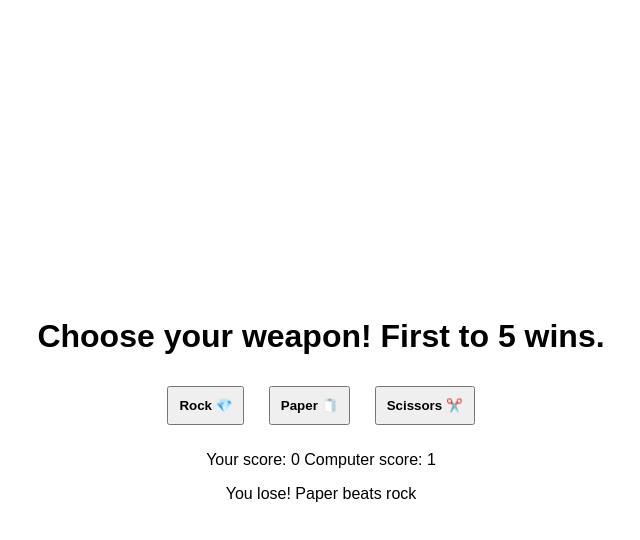
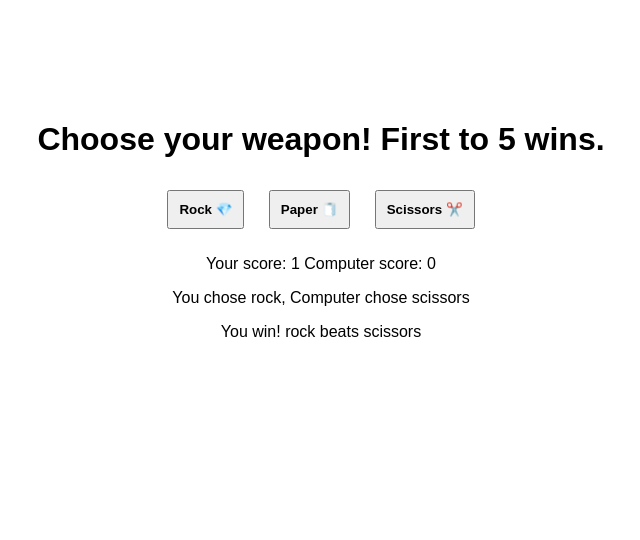
Before and after one commit to Web-Dev-Rich/rock_paper_scissors, a plain HTML site: page index.html in a window 1280 px wide. Both pictures are taken after a click on the button "Rock 💎". Shown: the whole page, without its empty margins (319-959 px from the left). Drawn offline with Linux system fonts and the light colour scheme.

Commit message:
Finished

```diff
--- a/index.html
+++ b/index.html
@@ -19,9 +19,10 @@
     </div>
     <div class="results-area">
       <p class="scores"></p>
+      <p class="choices"></p>
       <p class="results"></p>
       <p class="winner"></p>
-      <div class="play-again hidden">
+      <div class="play-again">
         <button>Play Again</button>
       </div>
     </div>
--- a/script.js
+++ b/script.js
@@ -5,27 +5,15 @@ let computerTally = 0;
 const buttons = document.querySelectorAll('button[class="button"]');
 const scoresDisp = document.querySelector('.scores');
 scoresDisp.textContent = `Your score: ${playerTally} Computer score: ${computerTally}`;
+const choicesDisp = document.querySelector('.choices');
 const resultsDisp = document.querySelector('.results');
 const winnerDisp = document.querySelector('.winner');
 const playAgain = document.querySelector('.play-again');
+playAgain.classList.add('hidden');
+playAgain.removeEventListener('click', () => window.location.reload());
 
 buttons.forEach(button => {
-  button.addEventListener('click', e => {
-    const playerChoice = e.target.id;
-    const computerChoice = computerPlay();
-    const winner = playRound(playerChoice, computerChoice);
-
-    if (winner === 'p') {
-      playerTally += 1;
-    } else if (winner === 'c') {
-      computerTally += 1;
-    }
-    scoresDisp.textContent = `Your score: ${playerTally} Computer score: ${computerTally}`;
-
-    if (playerTally === 5 || computerTally === 5) {
-      declareResult(playerTally, computerTally);
-    }
-  });
+  button.addEventListener('click', handleClick);
 });
 
 // A `computerPlay` function creates the computers selection
@@ -37,11 +25,11 @@ function computerPlay() {
   let output = '';
   const randomNumber = Math.floor(Math.random() * 3 + 1);
   if (randomNumber === 1) {
-    output = 'Rock';
+    output = 'rock';
   } else if (randomNumber === 2) {
-    output = 'Paper';
+    output = 'paper';
   } else {
-    output = 'Scissors';
+    output = 'scissors';
   }
   return output;
 }
@@ -53,17 +41,17 @@ function computerPlay() {
 // **Variables changed:** None
 
 function playRound(playerSelection, computerSelection) {
-  resultsDisp.textContent = `You chose ${playerSelection} Computer chose ${computerSelection}`;
+  choicesDisp.textContent = `You chose ${playerSelection}, Computer chose ${computerSelection}`;
 
   if (playerSelection === computerSelection) {
-    resultsDisp.textContent = `Its a tie! You both chose ${playerSelection}`;
+    resultsDisp.textContent = `Its a tie!`;
     return true;
   }
 
   if (
-    (playerSelection === 'Rock' && computerSelection === 'Scissors') ||
-    (playerSelection === 'Paper' && computerSelection === 'Rock') ||
-    (playerSelection === 'Scissors' && computerSelection === 'Paper')
+    (playerSelection === 'rock' && computerSelection === 'scissors') ||
+    (playerSelection === 'paper' && computerSelection === 'rock') ||
+    (playerSelection === 'scissors' && computerSelection === 'paper')
   ) {
     resultsDisp.textContent = `You win! ${playerSelection} beats ${computerSelection}`;
     return 'p';
@@ -79,6 +67,10 @@ function playRound(playerSelection, computerSelection) {
 // **Outputs:** A message to the console declaring the winner and scores of the game or if it was a tie
 // **Variables changed:** None
 function declareResult(playerScore, computerScore) {
+  buttons.forEach(button => {
+    button.removeEventListener('click', handleClick);
+  });
+
   if (playerScore === computerScore) {
     winnerDisp.textContent = `The game was tied at ${playerScore} each`;
   } else if (playerScore > computerScore) {
@@ -87,4 +79,22 @@ function declareResult(playerScore, computerScore) {
     winnerDisp.textContent = `Boo! You lose the game ${computerScore} to ${playerScore}`;
   }
   playAgain.classList.remove('hidden');
+  playAgain.addEventListener('click', () => window.location.reload());
 }
+
+function handleClick(e) {
+  const playerChoice = e.target.id;
+  const computerChoice = computerPlay();
+  const winner = playRound(playerChoice, computerChoice);
+
+  if (winner === 'p') {
+    playerTally += 1;
+  } else if (winner === 'c') {
+    computerTally += 1;
+  }
+  scoresDisp.textContent = `Your score: ${playerTally} Computer score: ${computerTally}`;
+
+  if (playerTally === 5 || computerTally === 5) {
+    declareResult(playerTally, computerTally);
+  }
+}
--- a/style.css
+++ b/style.css
@@ -1,12 +1,13 @@
 
 body {
   font-family: Arial, Helvetica, sans-serif;
+  margin-top: 100px;
 }
 .container {
   height: 100vh;
   display: flex;
   flex-direction: column;
-  justify-content: center;
+  justify-content: flex-start;
   align-items: center;
 }
 
```
